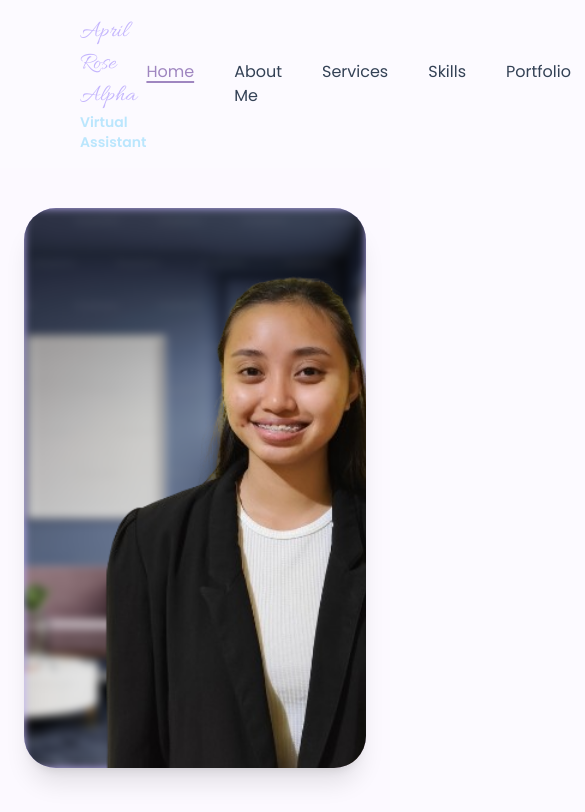
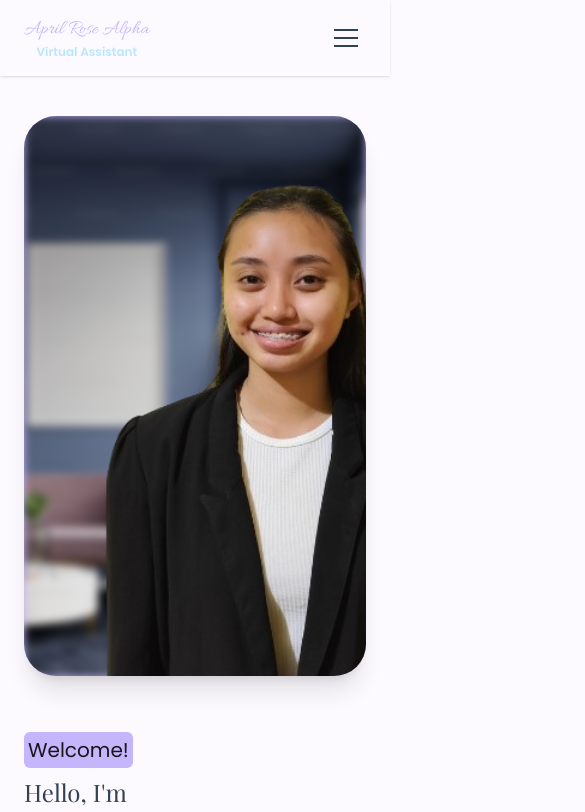
Before and after one commit to Jahjah07/april-rose-alpha-portfolio, a Next.js app: page / in a window 390 px wide. Shown: the top 812 px of the page, 585 px wide, since content can reach past the window. Built offline with nearby package versions, Linux system fonts and the light colour scheme.

Commit message:
fixed mobile header layout

```diff
--- a/app/components/Header.tsx
+++ b/app/components/Header.tsx
@@ -1,17 +1,25 @@
 "use client";
+
 import Link from "next/link";
 import { usePathname } from "next/navigation";
 import React, { useEffect, useState } from "react";
+import { AnimatePresence, motion } from "motion/react";
 
 export default function Header() {
   const pathname = usePathname();
   const [active, setActive] = useState("home");
+  const [menuOpen, setMenuOpen] = useState(false);
 
   useEffect(() => {
     const update = () => {
       const hash = window.location.hash.replace("#", "");
+
       if (hash) {
-        setActive(hash);
+        if (hash === "tools-home") {
+          setActive("skills");
+        } else {
+          setActive(hash);
+        }
         return;
       }
 
@@ -22,8 +30,17 @@ export default function Header() {
     };
 
     update();
+
     window.addEventListener("hashchange", update);
-    return () => window.removeEventListener("hashchange", update);
+
+    return () => {
+      window.removeEventListener("hashchange", update);
+    };
+  }, [pathname]);
+
+  // Close mobile menu when navigating
+  useEffect(() => {
+    setMenuOpen(false);
   }, [pathname]);
 
   const links = [
@@ -31,25 +48,45 @@ export default function Header() {
     { id: "about", label: "About Me", href: "/about" },
     { id: "services", label: "Services", href: "/services" },
     { id: "skills", label: "Skills", href: "/#tools-home" },
-    { id: "portfolio", label: "Portfolio", href: "/" },
+    { id: "portfolio", label: "Portfolio", href: "/#portfolio" },
     { id: "contact", label: "Contact", href: "/contact" },
   ];
 
   return (
-    <header className="flex items-center justify-between bg-light-bg px-20 py-4 text-dark">
-      <div className="flex flex-col items-center">
-        <h1 className="text-2xl font-allura text-secondary">April Rose Alpha</h1>
-        <h2 className="text-sm font-bold text-accent">Virtual Assistant</h2>
-      </div>
-      <nav>
-        <ul className="flex space-x-10">
+    <header className="sticky top-0 z-50 flex items-center justify-between bg-light-bg px-6 py-4 text-dark shadow-sm md:px-12 lg:px-20">
+      {/* Logo / Brand */}
+      <Link
+        href="/"
+        className="flex flex-col items-center"
+        onClick={() => setMenuOpen(false)}
+      >
+        <h1 className="text-xl font-allura text-secondary sm:text-2xl">
+          April Rose Alpha
+        </h1>
+
+        <h2 className="text-xs font-bold text-accent sm:text-sm">
+          Virtual Assistant
+        </h2>
+      </Link>
+
+      {/* Desktop Navigation */}
+      <nav className="hidden md:block">
+        <ul className="flex items-center space-x-6 lg:space-x-10">
           {links.map((link) => {
             const isActive = active === link.id;
-            const base = "transition-colors hover:text-primary hover:underline font-poppins text-dark";
-            const activeCls = "text-primary underline decoration-primary decoration-2 underline-offset-4";
+
+            const base =
+              "font-poppins text-dark transition-colors hover:text-primary hover:underline";
+
+            const activeCls =
+              "text-primary underline decoration-primary decoration-2 underline-offset-4";
+
             return (
               <li key={link.id}>
-                <Link href={link.href} className={`${base} ${isActive ? activeCls : ""}`}>
+                <Link
+                  href={link.href}
+                  className={`${base} ${isActive ? activeCls : ""}`}
+                >
                   {link.label}
                 </Link>
               </li>
@@ -57,6 +94,81 @@ export default function Header() {
           })}
         </ul>
       </nav>
+
+      {/* Mobile Menu Button */}
+      <button
+        type="button"
+        onClick={() => setMenuOpen((prev) => !prev)}
+        className="flex h-10 w-10 items-center justify-center rounded-md text-dark transition-colors hover:bg-primary/10 md:hidden"
+        aria-label={menuOpen ? "Close menu" : "Open menu"}
+        aria-expanded={menuOpen}
+      >
+        <div className="flex flex-col gap-1.5">
+          <motion.span
+            animate={
+              menuOpen
+                ? { rotate: 45, y: 6 }
+                : { rotate: 0, y: 0 }
+            }
+            className="block h-0.5 w-6 bg-dark"
+          />
+
+          <motion.span
+            animate={{
+              opacity: menuOpen ? 0 : 1,
+            }}
+            className="block h-0.5 w-6 bg-dark"
+          />
+
+          <motion.span
+            animate={
+              menuOpen
+                ? { rotate: -45, y: -6 }
+                : { rotate: 0, y: 0 }
+            }
+            className="block h-0.5 w-6 bg-dark"
+          />
+        </div>
+      </button>
+
+      {/* Mobile Navigation */}
+      <AnimatePresence>
+        {menuOpen && (
+          <motion.nav
+            initial={{ opacity: 0, y: -10 }}
+            animate={{ opacity: 1, y: 0 }}
+            exit={{ opacity: 0, y: -10 }}
+            transition={{ duration: 0.2 }}
+            className="absolute left-0 right-0 top-full border-t border-dark/10 bg-light-bg px-6 py-5 shadow-md md:hidden"
+          >
+            <ul className="flex flex-col gap-4">
+              {links.map((link) => {
+                const isActive = active === link.id;
+
+                const base =
+                  "block font-poppins text-dark transition-colors hover:text-primary";
+
+                const activeCls =
+                  "font-semibold text-primary";
+
+                return (
+                  <li key={link.id}>
+                    <Link
+                      href={link.href}
+                      onClick={() => setMenuOpen(false)}
+                      className={`${base} ${
+                        isActive ? activeCls : ""
+                      }`}
+                    >
+                      {link.label}
+                    </Link>
+                  </li>
+                );
+              })}
+            </ul>
+          </motion.nav>
+        )}
+      </AnimatePresence>
     </header>
   );
 }
```
